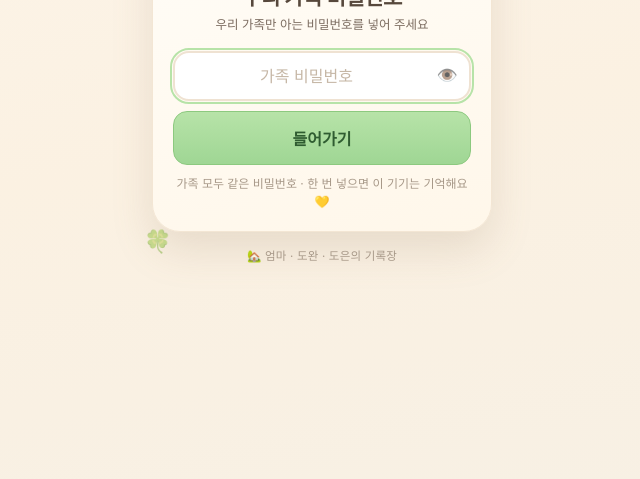
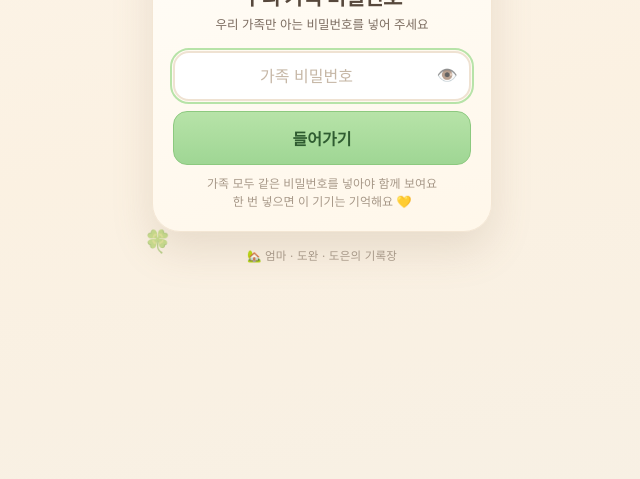
Before and after one commit to jihye612612/family-dashboard, a plain HTML site: page index.html in a window 1280 px wide. Shown: the part 321-800 px from the top of the page, without its empty margins (318-958 px from the left). Drawn offline with Linux system fonts and the light colour scheme.

Commit message:
잠금 화면 안내를 두 줄로 정리

```diff
--- a/app.js
+++ b/app.js
@@ -1134,7 +1134,7 @@ function showLock(message) {
   const eye = $('lockEye');
   if (eye) { eye.textContent = '👁️'; eye.setAttribute('aria-label', '비밀번호 보기'); }
   const note = $('lockNote');
-  if (note) note.textContent = message || '가족 모두 같은 비밀번호 · 한 번 넣으면 이 기기는 기억해요 💛';
+  if (note) note.textContent = message || '가족 모두 같은 비밀번호를 넣아야 함께 보여요\n한 번 넣으면 이 기기는 기억해요 💛';
   const err = $('lockError');
   if (err) { err.hidden = true; err.textContent = ''; }
   setTimeout(() => { try { input.focus(); } catch (e) {} }, 80);
--- a/index.html
+++ b/index.html
@@ -32,7 +32,8 @@
         <button class="btn primary big lock-go" id="lockGo" type="submit">들어가기</button>
       </form>
       <p class="lock-error" id="lockError" role="alert" hidden></p>
-      <p class="lock-note" id="lockNote">가족 모두 같은 비밀번호 · 한 번 넣으면 이 기기는 기억해요 💛</p>
+      <p class="lock-note" id="lockNote">가족 모두 같은 비밀번호를 넣아야 함께 보여요
+한 번 넣으면 이 기기는 기억해요 💛</p>
     </div>
     <p class="lock-foot">🏡 엄마 · 도완 · 도은의 기록장</p>
   </div>
--- a/styles.css
+++ b/styles.css
@@ -377,7 +377,7 @@ body.locked { overflow: hidden; }
 .lock-eye:active { transform: translateY(-50%) scale(.92); }
 .lock-go { width: 100%; }
 .lock-error { color: #C1596B; font-size: 12.5px; margin: 10px 0 0; line-height: 1.4; }
-.lock-note { color: var(--muted); font-size: 12px; margin: 10px 0 0; }
+.lock-note { color: var(--muted); font-size: 12px; margin: 10px 0 0; white-space: pre-line; line-height: 1.5; }
 .lock-foot { margin: 16px 0 0; font-size: 11.5px; color: var(--muted); letter-spacing: .2px; }
 
 .lock-setting {
```
